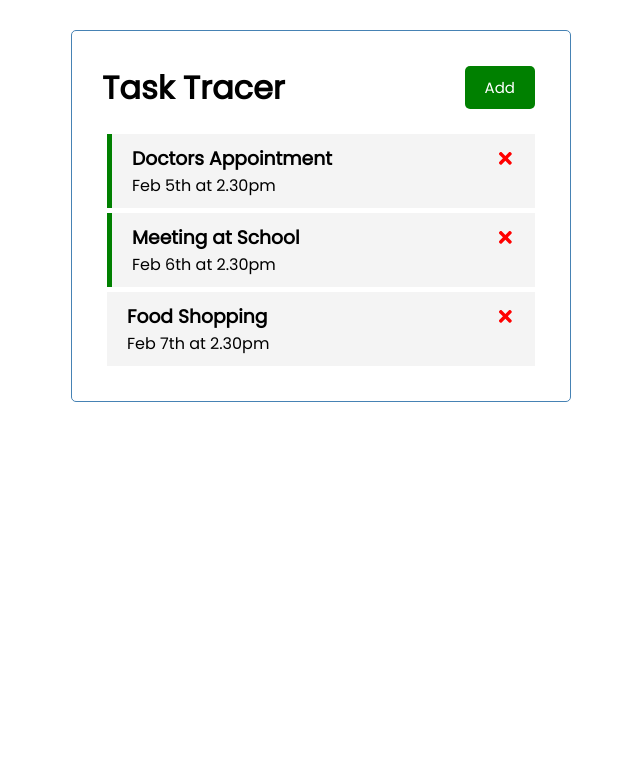
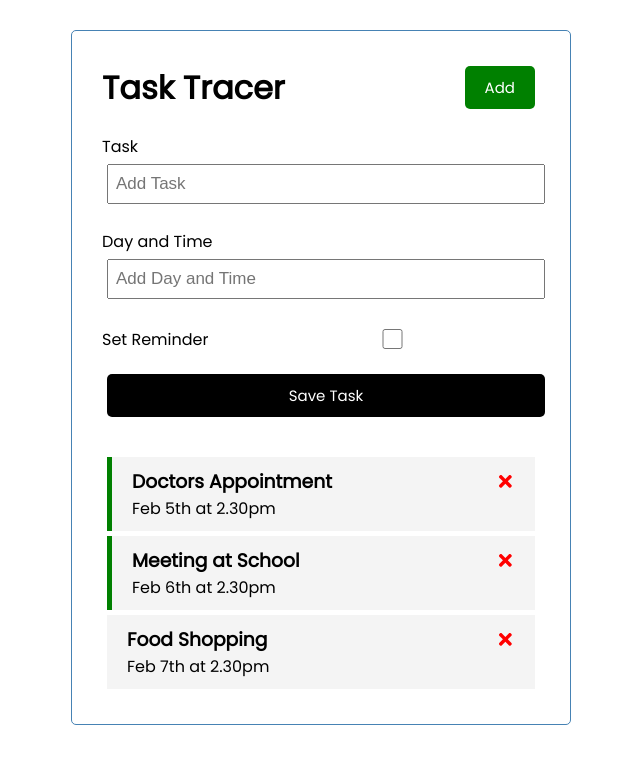
Before and after one commit to yungjas/learning-react, a React (Create React App) app: page / in a window 1280 px wide. Shown: the top 764 px of the page, without its empty margins (319-959 px from the left). Built offline with nearby package versions, Linux system fonts and the light colour scheme.

Commit message:
add task works

```diff
--- a/src/App.js
+++ b/src/App.js
@@ -2,6 +2,7 @@
 import {useState} from "react"
 import Header from "./components/Header"
 import Tasks from "./components/Tasks"
+import AddTask from "./components/AddTask"
 
 function App() {
     //we want the data to be part of the component's state
@@ -31,6 +32,14 @@
       },
   ])
 
+  //Add task
+  function addTask(task){
+    const id = Math.floor(Math.random() * 10000) + 1
+    const newTask = {id, ...task}
+    //copies current tasks that are already there (...tasks) and the newly added task
+    setTasks([...tasks, newTask])
+  }
+
   //delete task
   function deleteTask(id){
     //for each task, i want to filter where the current task is not equal to the id of the task we are deleting
@@ -52,6 +61,7 @@
     //must only return one element, therefore if multiple elements need to be rendered, need to put it under one parent element
     <div className="container">
       <Header/>
+      <AddTask onAdd={addTask}/>
       {/* pass in tasks data (using props) into tasks component first (Tasks.js) */}
       {/* Tasks component will then use the map function to go thru each task and display each task using the Task component (Task.js) */}
       {/* if there are tasks, show the tasks, if no tasks then show the message no tasks to show */}
--- /dev/null
+++ b/src/components/AddTask.js
@@ -0,0 +1,51 @@
+import {useState} from 'react'
+
+const AddTask = ({onAdd}) => {
+    const [text, setText] = useState("")
+    const [day, setDay] = useState("")
+    const [reminder, setReminder] = useState(false)
+
+    const onSubmit = (e) => {
+        //prevent from submitting to a page
+        e.preventDefault()
+
+        if(!text){
+            alert("Please add task")
+            return
+        }
+
+        //add new task
+        onAdd({text, day, reminder})
+
+        //clear the form
+        setText("")
+        setDay("")
+        setReminder(false)
+    }
+
+    return (
+        <form className="add-form" onSubmit={onSubmit}>
+            <div className="form-control">
+                <label>Task</label>
+                {/* onChange triggers a function, e is an event object that is passed into the function */}
+                {/* e.target.value represents the value typed in the input text */}
+                <input type="text" placeholder="Add Task" value={text} onChange={(e) => setText(e.target.value)}/>
+            </div>
+
+            <div className="form-control">
+                <label>Day and Time</label>
+                <input type="text" placeholder="Add Day and Time" value={day} onChange={(e) => setDay(e.target.value)}/>
+            </div>
+
+            <div className="form-control form-control-check">
+                <label>Set Reminder</label>
+                {/* e.currentTarget.checked checks if the checkbox is checked, if checked returns true, else returns false */}
+                <input type="checkbox" checked={reminder} value={reminder} onChange={(e) => setReminder(e.currentTarget.checked)}/>
+            </div>
+
+            <input type="submit" value="Save Task" className="btn btn-block"/>
+        </form>
+    )
+}
+
+export default AddTask
```
